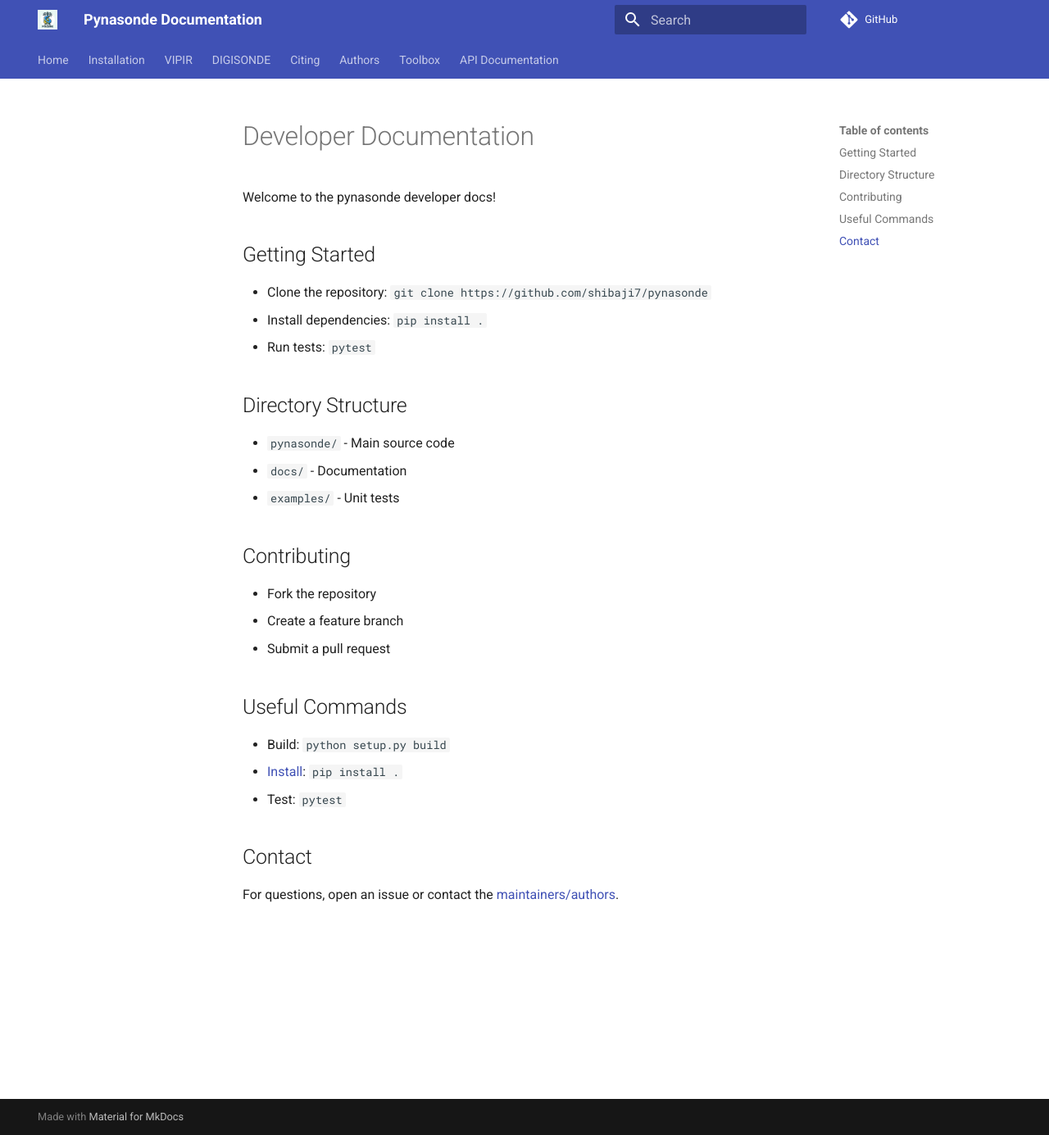
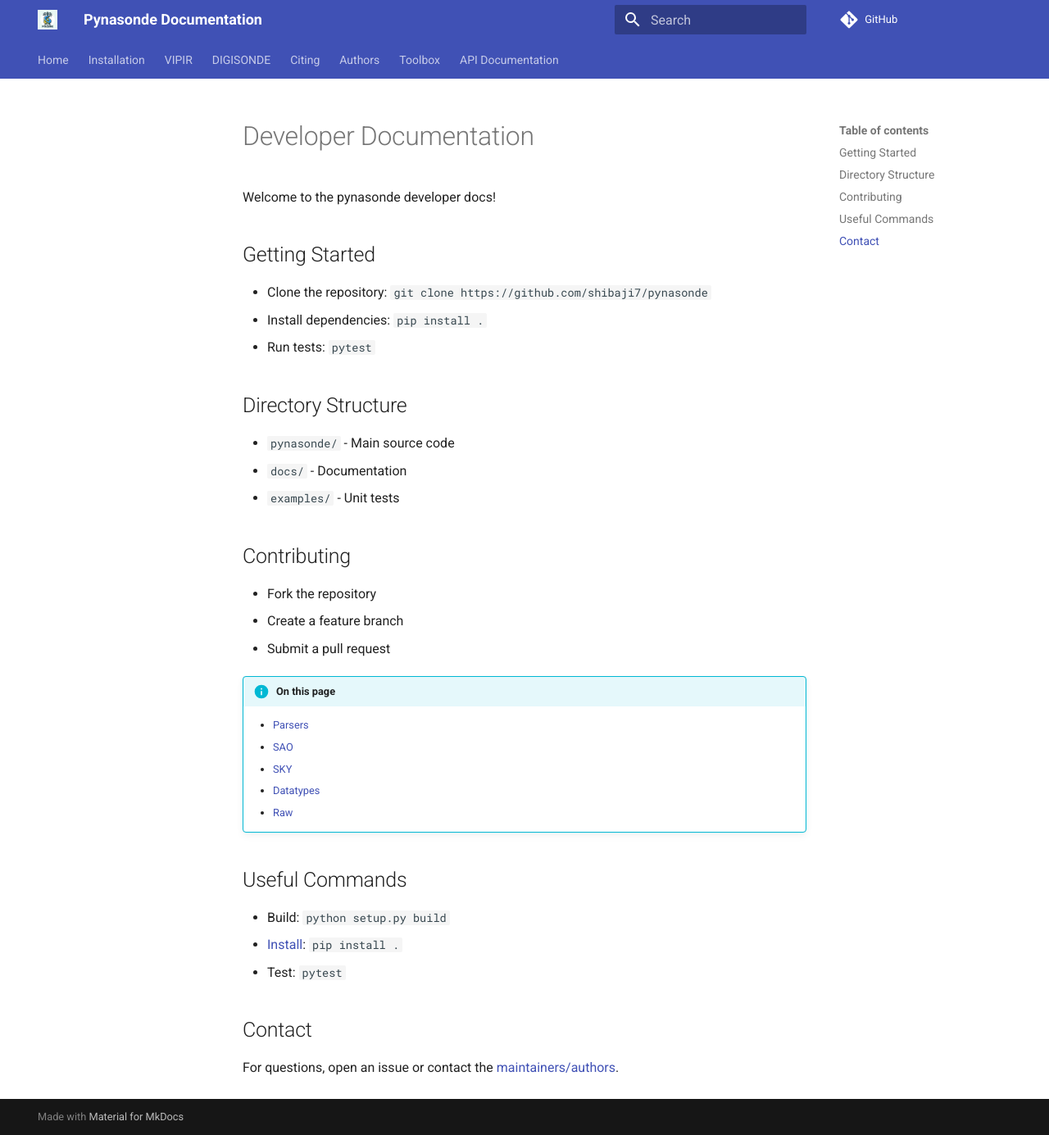
Before and after one commit to shibaji7/pynasonde, an MkDocs documentation site: the page built from docs/dev/index.md, in a window 1280 px wide and 1385 px high. Shown: the whole window at 82% size. Built offline with MkDocs 1.6.1 and Material for MkDocs 9.7.7, drawn with Linux system fonts in a browser that asks for light colours; comment, search, counter and statistics services are not loaded.

Commit message:
Updated Documentations

```diff
--- a/docs/dev/index.md
+++ b/docs/dev/index.md
@@ -17,6 +17,13 @@ Welcome to the pynasonde developer docs!
 - Create a feature branch
 - Submit a pull request
 
+!!! info "On this page"
+    - [Parsers](#parsers)
+      - [SAO](#sao)
+      - [SKY](#sky)
+    - [Datatypes](#datatypes)
+    - [Raw](#raw)
+
 ## Useful Commands
 - Build: `python setup.py build`
 - [Install](../user/install.md): `pip install .`
```
